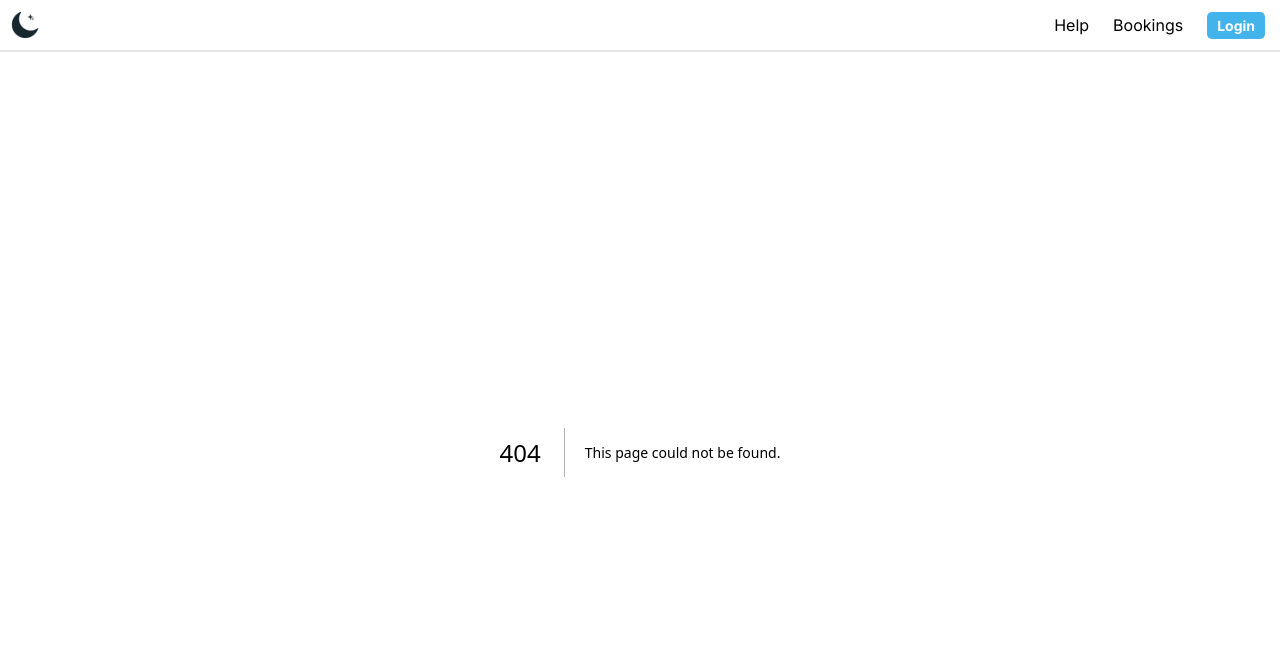
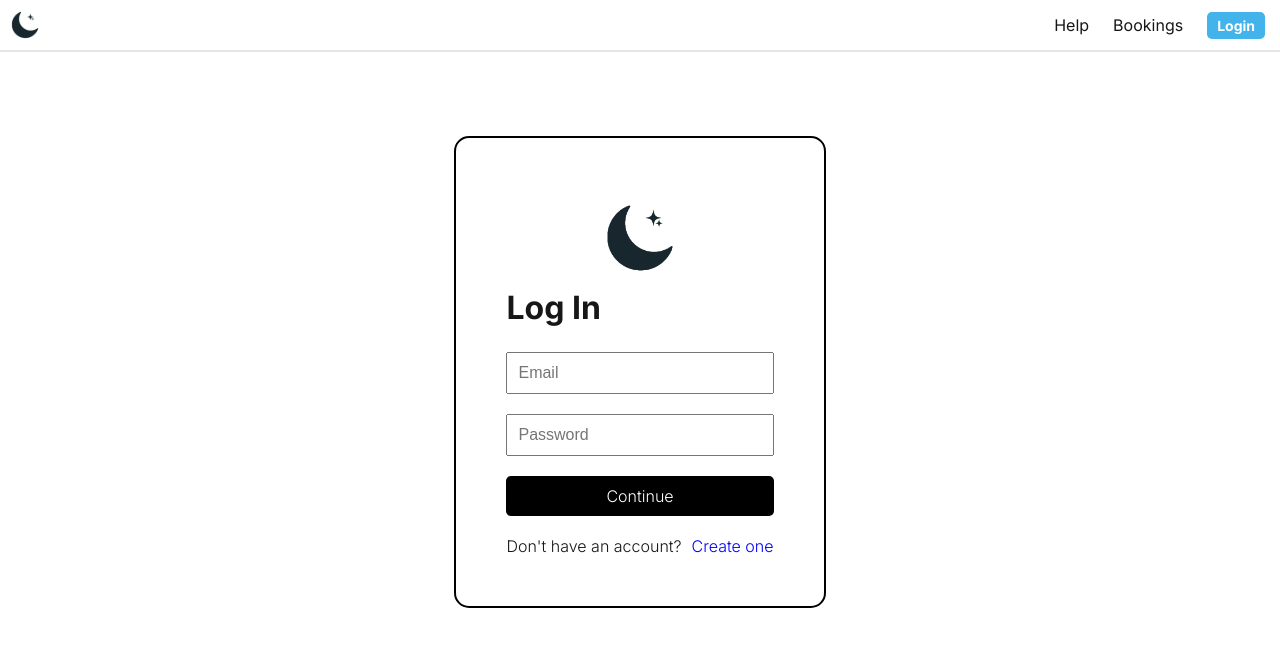
Before and after one commit to Tom4hawk7/DreamFlyAir, a Next.js app: page /login in a window 1280 px wide. Before the commit this address had no page. Shown: the top 646 px of the page. Built offline with nearby package versions, Linux system fonts and the light colour scheme.

Commit message:
Created and linked login and signup pages, does not function yet.

```diff
--- /dev/null
+++ b/src/app/login/page.tsx
@@ -0,0 +1,44 @@
+import styles from "@/styles/Login.module.css";
+import Image from "next/image";
+import Form from "next/form";
+import Link from "next/link";
+
+export default function Login() {
+    return (
+        <div className={styles.loginOutter}>
+            <div className={styles.loginBox}>
+                <Image
+                    className={styles.image}
+                    src="/logo-small.png"
+                    width={100}
+                    height={100}
+                    alt="Small Logo"
+                />
+                <h1>Log In</h1>
+                <Form action="post">
+                    <div className={styles.loginForm}>
+                        <input id="email" name="email" type="text" placeholder="Email"/>
+
+                        <br/>
+
+                        <input id="email" name="email" type="password" placeholder="Password" />
+
+                        <br/>
+
+                        <button>Continue</button>
+
+                        <br/>
+
+                        <div>
+                            <p>Don't have an account?</p>
+
+                            <Link href="/signup">
+                                <p className={styles.link}>Create one</p>
+                            </Link>
+                        </div>
+                    </div>
+                </Form>
+            </div>
+        </div>
+    );
+  }
--- a/src/components/Navbar.tsx
+++ b/src/components/Navbar.tsx
@@ -13,7 +13,7 @@ export default function Navbar() {
       <span className={styles.container}>
         <Link href="">Help</Link>
         <Link href="">Bookings</Link>
-        <Link href="">
+        <Link href="/login">
           <button className={styles.loginBtn}>Login</button>
         </Link>
       </span>
--- /dev/null
+++ b/src/styles/Login.module.css
@@ -0,0 +1,66 @@
+.loginOutter {
+    width: 100%;
+    height: 80vh;
+
+    display: flex;
+    align-items: center;
+    justify-content: center;
+}
+
+.loginBox {
+    padding: 50px;
+    margin: 10px;
+
+    display: flex;
+    flex-direction: column;
+
+    align-items: center;
+    justify-content: center;
+
+    border: 2px solid black;
+    border-radius: 15px;
+}
+
+.loginBox h1 {
+    text-align: left;
+
+    width: 100%;
+}
+
+.loginForm {
+    margin-top: 25px;
+    width: 100%;
+
+    display: flex;
+    flex-direction: column;
+
+    align-items: center;
+    justify-content: center;
+}
+
+.loginForm input {
+    padding: 10px;
+    width: 100%;
+}
+
+.loginForm button {
+    padding: 10px;
+    width: 100%;
+
+    background-color: black;
+    color: white;
+}
+
+.loginForm div {
+    display: flex;
+    justify-content: space-between;
+    gap: 10px;
+}
+
+.link {
+    color: blue;
+}
+
+.image {
+    text-align: center;
+}
```
Also changed, not shown: src/app/signup/page.tsx (added, +44 -0 lines).
